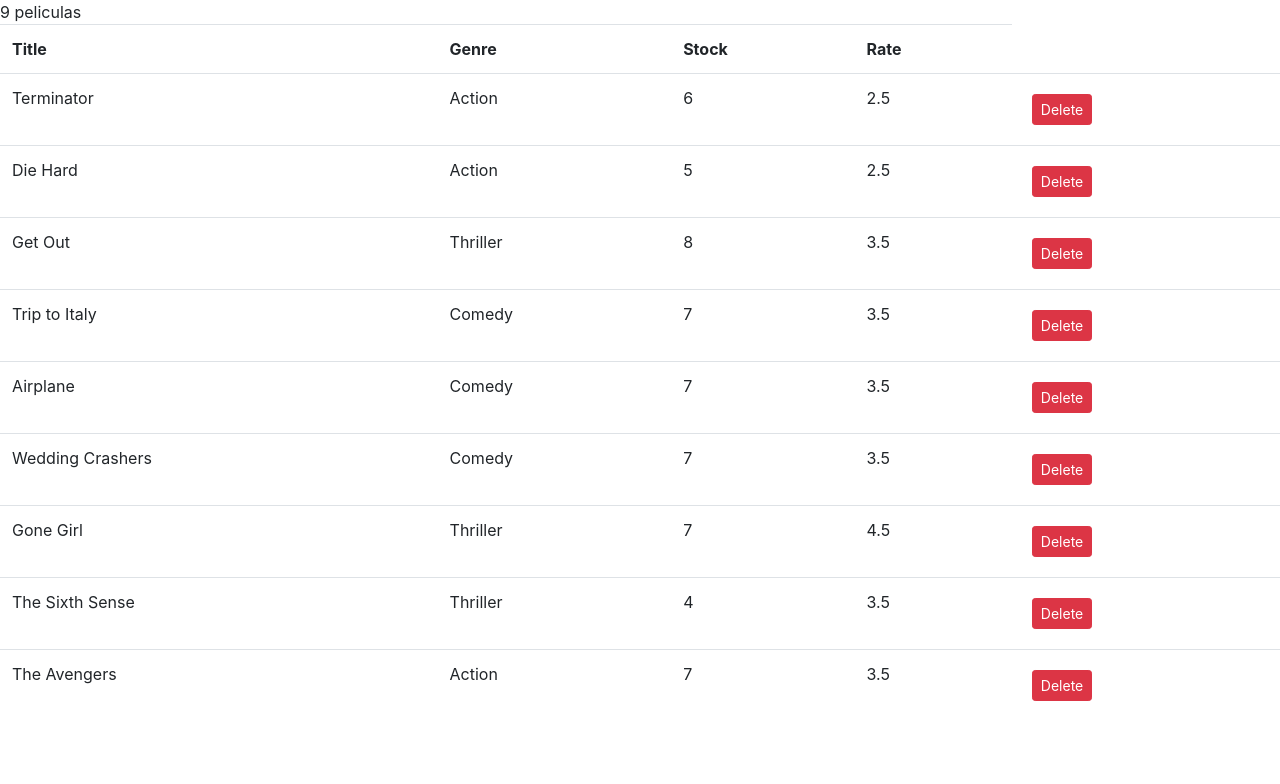
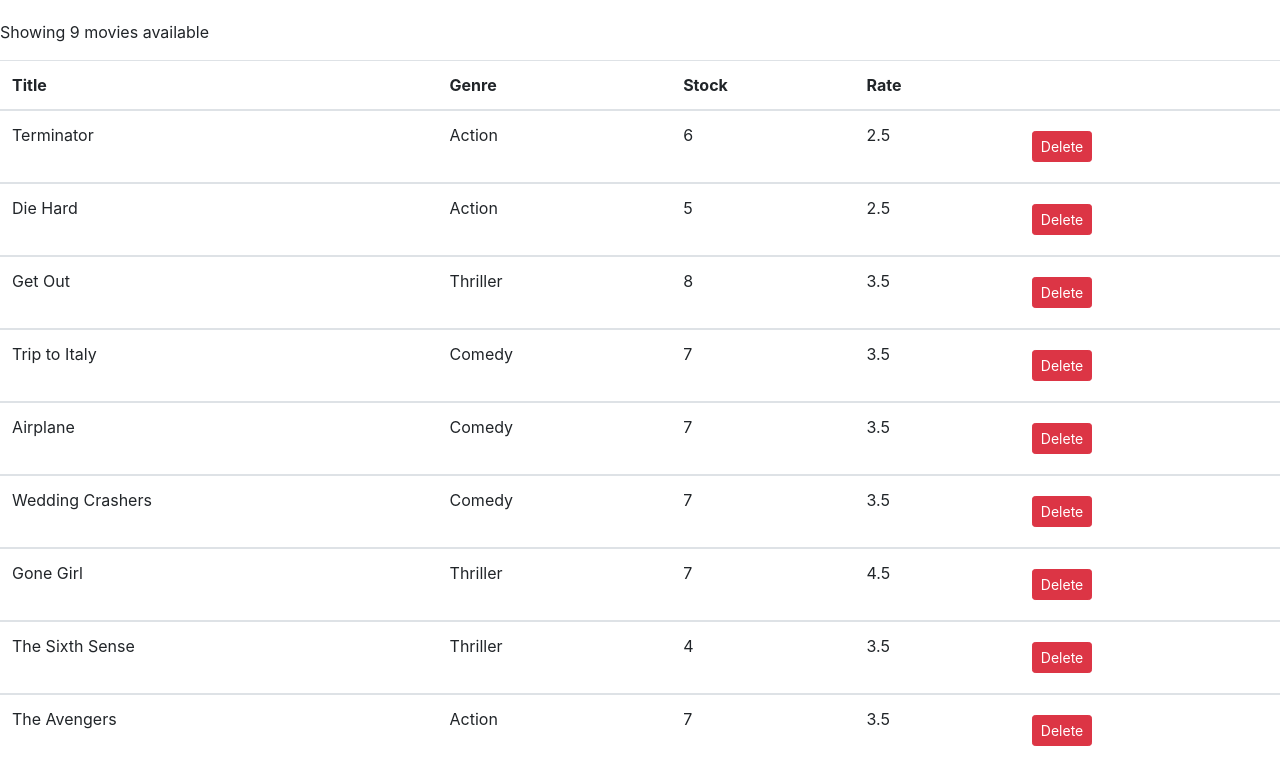
Before and after one commit to edotalora/vidrental-app, a React (Create React App) app: page / in a window 1280 px wide. Shown: the top 784 px of the page. Built offline with nearby package versions, Linux system fonts and the light colour scheme.

Commit message:
videos table excercise complete.

```diff
--- a/src/components/movie.jsx
+++ b/src/components/movie.jsx
@@ -4,26 +4,33 @@ import { getMovies } from "../services/fakeMovieService";
 class Movie extends Component {
   state = { movies: getMovies() };
 
-  handleDelete = (movieId) => {
-    const movies = this.state.movies.filter((m) => m._id !== movieId);
+  handleDelete = (movie) => {
+    const movies = this.state.movies.filter((m) => m._id !== movie._id);
     this.setState({ movies });
   };
-  //table.table>head>tr>th*4
+  //table.table>head>tr>th*4´
+  //button.btn.btn-danger.btn-sm
   render() {
+    const { length: count } = this.state.movies;
+    if (count === 0) {
+      return <p>There are no movies on the database</p>;
+    }
     return (
       <React.Fragment>
-        {this.state.movies.length === 0
-          ? "There a no movies in the database"
-          : this.state.movies.length + " peliculas"}
+        <p>Showing {count} movies available</p>
         <table className="table">
+          <thead>
             <tr>
               <th scope="col">Title</th>
               <th scope="col">Genre</th>
               <th scope="col">Stock</th>
               <th scope="col">Rate</th>
+              <th scope="col"></th>
             </tr>
+          </thead>
           {this.state.movies.map((movie) => {
             return (
+              <tbody>
                 <tr key={movie._id}>
                   <td scope="row">{movie.title}</td>
                   <td scope="row">{movie.genre.name}</td>
@@ -32,12 +39,13 @@ class Movie extends Component {
                   <td scope="row">
                     <button
                       className="btn btn-danger btn-sm m-2"
-                    onClick={() => this.handleDelete(movie._id)}
+                      onClick={() => this.handleDelete(movie)}
                     >
                       Delete
                     </button>
                   </td>
                 </tr>
+              </tbody>
             );
           })}
         </table>
--- a/src/index.css
+++ b/src/index.css
@@ -1,5 +1,6 @@
 body {
   margin: 0;
+  padding: 20px 0 0 0;
   font-family: -apple-system, BlinkMacSystemFont, "Segoe UI", "Roboto", "Oxygen",
     "Ubuntu", "Cantarell", "Fira Sans", "Droid Sans", "Helvetica Neue",
     sans-serif;
```
Lines whose indentation alone changed are shown as unchanged.
